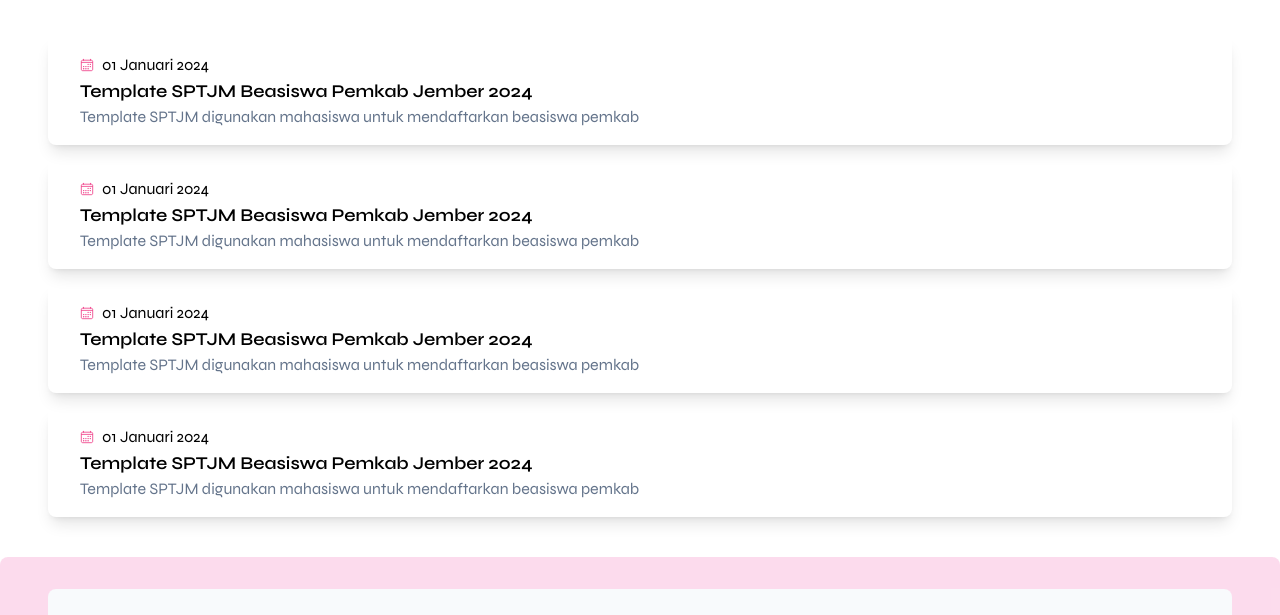
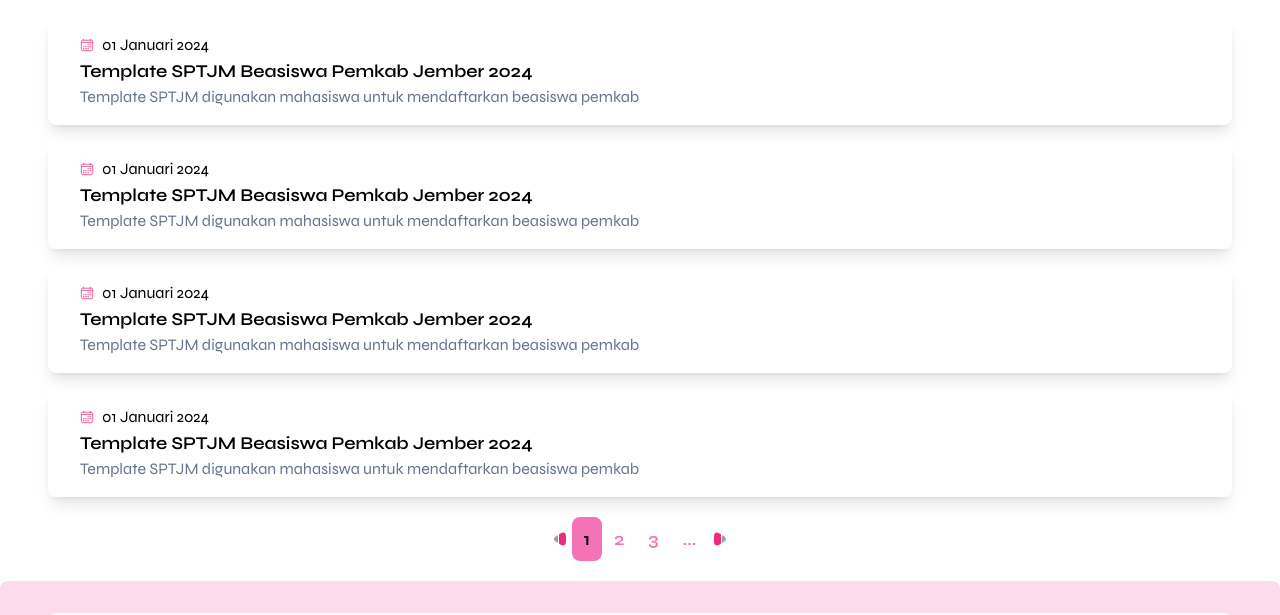
Before and after one commit to punkestu/j-bestie-landing, a website: page pengumuman.html in a window 1280 px wide. Shown: the part 175-790 px from the top of the page. Drawn offline with nearby package versions, Linux system fonts and the light colour scheme; files that its build step writes are made by us from their sources.

Commit message:
add pagination button

```diff
--- a/pengumuman.html
+++ b/pengumuman.html
@@ -70,14 +70,14 @@
                 >Masuk</a
             >
         </nav>
-        <section class="font-syne">
+        <section class="flex flex-col items-center font-syne">
             <h1
-                class="text-4xl md:text-6xl pt-24 pb-4 text-center bg-pink-400 bg-opacity-25"
+                class="w-full text-4xl md:text-6xl pt-24 pb-4 text-center bg-pink-400 bg-opacity-25"
             >
                 Pengumuman
             </h1>
-            <div class="px-8 lg:px-12 flex flex-col gap-4 py-10 min-h-[50vh]">
-                <div class="shadow-lg px-8 py-4 rounded-lg">
+            <div class="w-full px-8 lg:px-12 flex flex-col gap-4 py-5 min-h-[50vh]">
+                <a href="#" class="shadow-lg px-8 py-4 rounded-lg">
                     <p class="flex gap-2">
                         <img src="/public/image/calendar-icon.svg" />
                         01 Januari 2024
@@ -89,8 +89,8 @@
                         Template SPTJM digunakan mahasiswa untuk mendaftarkan
                         beasiswa pemkab
                     </p>
-                </div>
-                <div class="shadow-lg px-8 py-4 rounded-lg">
+                </a>
+                <a href="#" class="shadow-lg px-8 py-4 rounded-lg">
                     <p class="flex gap-2">
                         <img src="/public/image/calendar-icon.svg" />
                         01 Januari 2024
@@ -102,8 +102,8 @@
                         Template SPTJM digunakan mahasiswa untuk mendaftarkan
                         beasiswa pemkab
                     </p>
-                </div>
-                <div class="shadow-lg px-8 py-4 rounded-lg">
+                </a>
+                <a href="#" class="shadow-lg px-8 py-4 rounded-lg">
                     <p class="flex gap-2">
                         <img src="/public/image/calendar-icon.svg" />
                         01 Januari 2024
@@ -115,8 +115,8 @@
                         Template SPTJM digunakan mahasiswa untuk mendaftarkan
                         beasiswa pemkab
                     </p>
-                </div>
-                <div class="shadow-lg px-8 py-4 rounded-lg">
+                </a>
+                <a href="#" class="shadow-lg px-8 py-4 rounded-lg">
                     <p class="flex gap-2">
                         <img src="/public/image/calendar-icon.svg" />
                         01 Januari 2024
@@ -128,7 +128,19 @@
                         Template SPTJM digunakan mahasiswa untuk mendaftarkan
                         beasiswa pemkab
                     </p>
-                </div>
+                </a>
+            </div>
+            <div class="flex items-center font-semibold text-lg pb-5">
+                <a href="#">
+                    <img src="/public/image/arrow.svg">
+                </a>
+                <a href="#" class="bg-pink-400 px-3 py-2 rounded-lg">1</a>
+                <a href="#" class="text-pink-400 px-3 py-2 rounded-lg">2</a>
+                <a href="#" class="text-pink-400 px-3 py-2 rounded-lg">3</a>
+                <a href="#" class="text-pink-400 px-3 py-2 rounded-lg">...</a>
+                <a href="#">
+                    <img src="/public/image/arrow.svg" class="rotate-180">
+                </a>
             </div>
         </section>
         <footer
```
